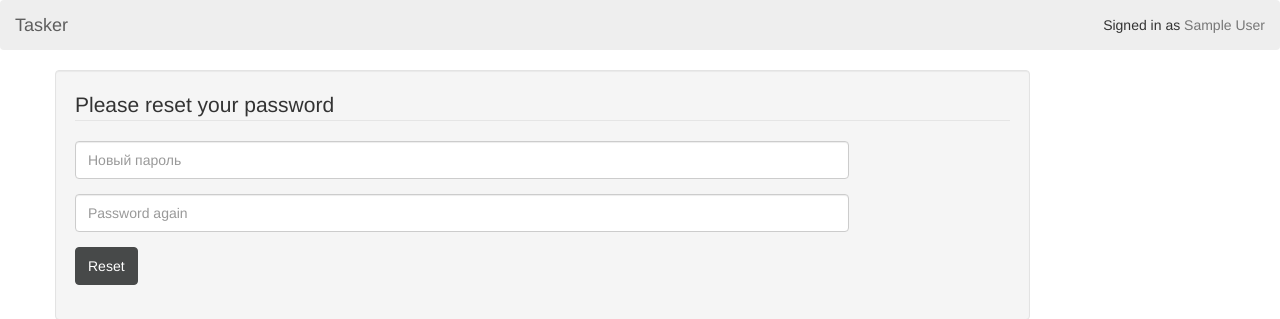
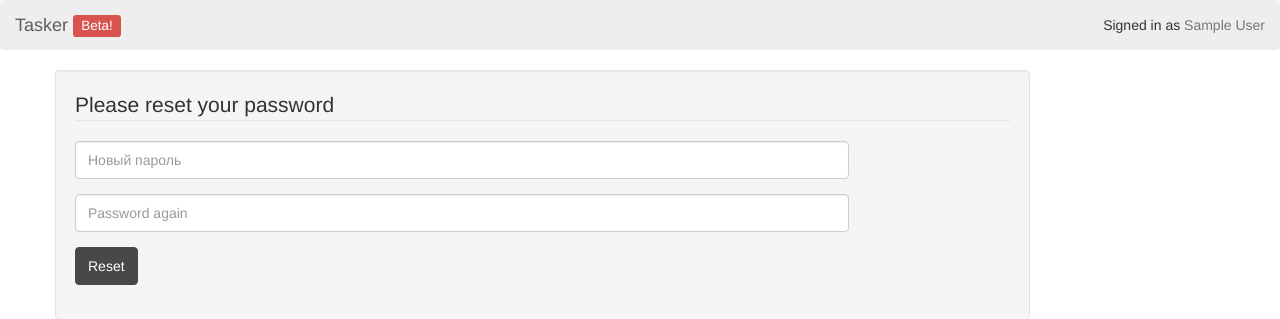
Before and after one commit to geaden/gtasker, a Django app: page /profiles/reset in a window 1280 px wide. Shown: the top 319 px of the page. Run offline with Django 3.2, Linux system fonts and the light colour scheme; the visitor is signed in with stand-in values (Sample User, id 1); parts of the project's set-up code (start-up, migrations or seed data) failed here and were passed over; some libraries are stand-ins or nearby versions.

Commit message:
add beta sign

```diff
--- a/gtasker/templates/navigation/top_nav.html
+++ b/gtasker/templates/navigation/top_nav.html
@@ -8,7 +8,7 @@
             <span class="icon-bar"></span>
             <span class="icon-bar"></span>
         </button>
-        <a class="navbar-brand" href="{% url 'projects:main' %}">Tasker</a>
+        <a class="navbar-brand" href="{% url 'projects:main' %}">Tasker&nbsp;<span class="label label-danger">Beta!</span></a>
     </div>
     <!-- Collect the nav links, forms, and other content for toggling -->
     <div class="collapse navbar-collapse navbar-ex1-collapse">
```
